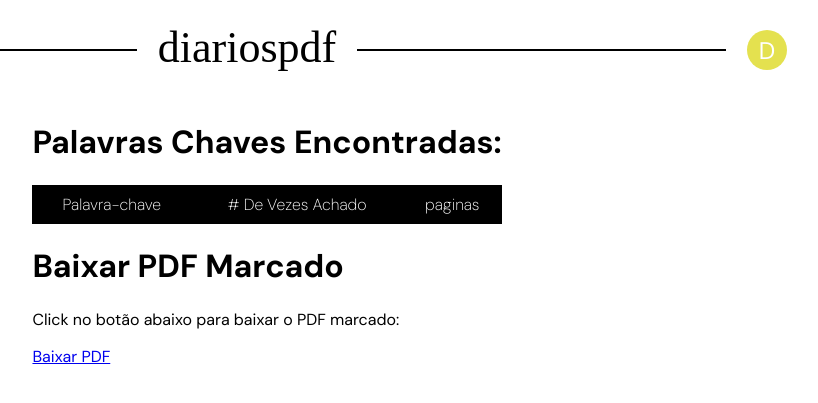
After one commit to andrescabrera83/diariospdf, a Flask app: page /pdf-marcado/1 in a window 1280 px wide. The commit adds this page. Shown: the top 403 px of the page, without its empty margins (373-1191 px from the left). Run offline with Flask 3, Linux system fonts and the light colour scheme; lists and menus that the app fills with data are empty; some web fonts are replaced.

Commit message:
new displayer updated

```diff
--- a/app.py
+++ b/app.py
@@ -21,6 +21,10 @@ from selenium.webdriver.chrome.options import Options
 from selenium.webdriver.common.by import By
 import time
 import tabula
+from datetime import datetime, timedelta
+
+from urllib.parse import urlparse, parse_qs
+from urllib.parse import urlencode
 
 
 
@@ -28,13 +32,11 @@ app = Flask(__name__)
 
 # Configure the upload directory
 
-diario_folder = 'DOU-MG'
 
-DIARIO_FOLDER = os.path.join('static', diario_folder)
 
 UPLOAD_FOLDER = 'static'
 app.config['UPLOAD_FOLDER'] = UPLOAD_FOLDER
-app.config['DIARIO_FOLDER'] = DIARIO_FOLDER
+
 
 # Get absolute path of the upload directory
 upload_dir = os.path.abspath(app.config['UPLOAD_FOLDER'])
@@ -59,67 +61,33 @@ def allowed_file(filename):
     return '.' in filename and filename.rsplit('.', 1)[1].lower() in ALLOWED_EXTENSIONS
 
 # Function to retrieve list of PDF files starting with 'highlighted_'
-def get_highlighted_pdf_files():
+def get_dou_files():
     pdf_folder = app.config['UPLOAD_FOLDER']
-    pdf_files = [f for f in os.listdir(pdf_folder) if f.endswith('.pdf')]
+    pdf_files = [f for f in os.listdir(pdf_folder) if f.startswith('caderno1') and f.endswith('.pdf')]
 
     return pdf_files
+
+def get_dou_file_today():
+    pdf_folder = app.config['UPLOAD_FOLDER']
+    # Get today's date
+    today = datetime.today().strftime('%Y-%m-%d')
+     # Construct the filename pattern
+    filename_pattern = f'caderno1_{today}.pdf'
+    print(filename_pattern)
+     # Filter PDF files based on the filename pattern
+    today_dou_file = [f for f in os.listdir(pdf_folder) if f == filename_pattern]
+
+    return today_dou_file
 
 ###################################################################################################################
 
 # Route to render the upload form
 @app.route('/')
 def index():
-    diario_path = app.config['DIARIO_FOLDER']
-    dp_specific = diario_path.split("/")[-1]
-    pdf_files = get_highlighted_pdf_files()
-    return render_template('index2.html', pdf_files=pdf_files, diario_path=dp_specific)
 
-####################################################################################################################
-
-# Define Scrapy spider to download PDF and extract text
-class PDFSpider(Spider):
-    name = 'pdf_spider'
-    start_urls = ['https://www.jornalminasgerais.mg.gov.br']
-
-    def __init__(self):
-        self.cursor: None
-        chrome_options = Options()
-        print("init: ", upload_dir)
-        prefs = {'download.default_directory':'/home/rdpuser/diariospdf/pdf_highlighter/static'} #UPDATE ADDRESS CORRESPONDING TO THE MACHINE, FOLDER MUST BE NAMED pdf_files
-        chrome_options.add_experimental_option('prefs', prefs)
-        #chrome_options.add_argument(f"--download.default_directory={prefs}")
-        chrome_options.add_argument("--headless")
-        self.driver = webdriver.Chrome(options=chrome_options)
-
-    def start_requests(self):
-        url = self.start_urls[0]
-        self.driver.get(url)
-        time.sleep(3)
-        self.driver.find_element(By.ID, "linkDownloadPDF").click()
-        time.sleep(4)
-        yield scrapy.Request(url, self.parse)
-
-    def parse(self, response):
-        pdf_url = response.xpath('//*[@id="linkDownloadPDF"]/@href').get()
-        if pdf_url:
-             yield Request(pdf_url, callback=self.save_pdf)
-        else:
-            self.logger.error('PDF URL not found on the webpage')
-
-
-    def save_pdf(self, response):
-        content_disposition = response.headers.get('Content-Disposition')
-        if content_disposition:
-
-            file_name = content_disposition.split('filename=')[-1].strip('"')
-            file_path = os.path.join('/home/rdpuser/diariospdf/pdf_highlighter/static', file_name)
-            print("File path found:", file_path)
-            with open(file_path, 'wb') as f:
-                f.write(response.body)
-
-        else:
-            print("Content-Disposition header not found. Unable to determine file name.")
+    pdf_files = get_dou_files()
+    today_dou_file = get_dou_file_today()
+    return render_template('index2.html', pdf_files=pdf_files, today=today_dou_file )
 
 
 
@@ -150,6 +118,10 @@ def upload_file():
     words_to_highlight = keywords.splitlines()
     print(words_to_highlight)
 
+    # Create a list to store information about each keyword
+    keyword_info = []
+
+
     #select name file
     file_names = request.form.getlist('file_names[]')
 
@@ -167,46 +139,71 @@ def upload_file():
             #open the pdf file
             doc = fitz.open(file_path)
 
+            # Initialize a dictionary to store page numbers where each keyword is found
+            keyword_pages = {keyword: [] for keyword in words_to_highlight}
+            # Initialize a dictionary to store the count of occurrences of each keyword
+            keyword_counts = {keyword: 0 for keyword in words_to_highlight}
+
              # Iterate through each page in the PDF
-            for page in doc:
+            for page_number, page in enumerate(doc, start=1):
                 # Iterate through each keyword
                 for keyword in words_to_highlight:
                     # Search for the keyword on the page
                     text_instances = page.search_for(keyword, quads=True)
-                    for inst in text_instances:
-                        highlight = page.add_highlight_annot(inst)
-                        highlight.update()
+                    if text_instances:
+                        # If keyword is found, increment the count for the keyword
+                        keyword_counts[keyword] += len(text_instances)
+                        # Add the page number to the list of pages where the keyword was found
+                        keyword_pages[keyword].append(page_number)
+                        # Highlight the keyword on the page (if needed)
+                        for inst in text_instances:
+                            highlight = page.add_highlight_annot(inst)
+                            highlight.update()
 
             #save the modified pdf with highlights
 
-            output_file_path = os.path.join(app.config['UPLOAD_FOLDER'], 'highlighted_' + fn)
+            output_file_path = os.path.join(app.config['UPLOAD_FOLDER'], 'marcado_' + fn)
             doc.save(output_file_path, garbage=4, deflate=True, clean=True)
 
             # Close the PDF document
             doc.close()
 
-            #return the modified PDF as a downloadable file
-            return send_file(output_file_path, as_attachment=True, download_name='highlighted_' + fn, mimetype='application/pdf')
+            # Append keyword information to the keyword_info list
+            for keyword, pages in keyword_pages.items():
+                found = bool(pages)
+                count = keyword_counts[keyword]  # Get the count from keyword_counts
+                keyword_info.append({"keyword": keyword, "found": found, "count": count, "pages": pages})
+                print(keyword_info)
+
+
+            # Encode the keyword information into the URL parameters
+            keyword_info_encoded = "&".join([f"keyword={info['keyword']}&count={info['count']}&found={info['found']}&pages={info['pages']}" for info in keyword_info])
+
+           # Redirect to a route to render a template with a download button
+            return redirect(url_for('render_download_page', filename='marcado_' + fn, keyword_info=keyword_info_encoded))
 
         else:
             return 'Invalid file format'
 
+@app.route('/pdf-marcado/<filename>')
+def render_download_page(filename):
+     # Get the encoded keyword information from the URL parameters
+    keyword_info_encoded = request.args.get('keyword_info', '')
+    # Decode the keyword information into a dictionary
+    keyword_info = parse_qs(keyword_info_encoded)
+    print("this: ",keyword_info)
+
+    return render_template('displayer.html', filename=filename, keyword_info=keyword_info)
 
 
-#######################################################################################################################
-
-# Function to start the Scrapy spider
-def run_spider():
-    process = CrawlerProcess(settings={
-        'USER_AGENT': 'Mozilla/5.0 (X11; Linux x86_64) AppleWebKit/537.36 (KHTML, like Gecko) Chrome/91.0.4472.124 Safari/537.36'
-
-    })
-    process.crawl(PDFSpider)
-    process.start()
+@app.route('/download/<filename>')
+def download_file(filename):
+    return send_file(os.path.join(app.config['UPLOAD_FOLDER'], filename), as_attachment=True, download_name=filename, mimetype='application/pdf')
 
 
+#host='62.72.9.159'
 
 
 if __name__ == "__main__":
-    #run_spider()  # Start the Scrapy spider
-    app.run( debug=True)
+
+    app.run(debug=True)
--- a/static/styles.css
+++ b/static/styles.css
@@ -8,6 +8,7 @@ body {
     background-color: white;
     justify-content: center;
     overflow-x: hidden;
+    overflow-y: auto;
 
 
     font-family: "DM Sans", sans-serif;
@@ -17,6 +18,10 @@ body {
 
     padding-inline: 29px;
 
+}
+
+.hidden {
+    display: none !important; /* Hide the element by default */
 }
 
 .nav-mobile {
@@ -179,6 +184,27 @@ td {
 
 }
 
+#toggleButton{
+    background: none;
+    border: none;
+    color: inherit;
+    font: inherit;
+    cursor: pointer;
+    padding: 0;
+    margin: 0;
+}
+
+#toggleButton:hover{
+    text-decoration: underline;
+}
+
+ /* Increase the size of radio buttons */
+ .radio-button-large {
+    transform: scale(1.5); /* Change the scale factor as needed */
+    margin-left: -5px;
+    margin-right: 8px;
+}
+
 .text-area-container textarea{
     width: 100%;
     font-size: 17px;
@@ -189,9 +215,11 @@ td {
 
 }
 
-.text-area-container p{
+.instrc-3{
     font-size: 20px;
 }
+
+
 
 .button-submit {
     background-color: #191919; /* Green */
--- a/templates/base.html
+++ b/templates/base.html
@@ -32,25 +32,25 @@
 <body>
 
     <nav class="nav-mobile">
-        <div class="user-icon">A</div>
+        <div class="user-icon">D</div>
 
         <div style="flex: 1; padding: 21px;">
             <hr  color="black">
         </div>
 
 
-        <h2 style="margin-bottom: 35px;">diariospdf</h2>
+        <h2 style="margin-bottom: 35px;"><a href="{{ url_for('index') }}" style="text-decoration: none; color: inherit;">diariospdf</a></h2>
     </nav>
 
     <nav class="nav-desktop">
         <div style="flex: 1; padding: 21px;">
             <hr  color="black">
         </div>
-        <h2>diariospdf</h2>
+        <h2><a href="{{ url_for('index') }}" style="text-decoration: none; color: inherit;">diariospdf</a></h2>
         <div style="flex: 1; padding: 21px;">
             <hr  color="black">
         </div>
-        <div class="user-icon">A</div>
+        <div class="user-icon">D</div>
 
     </nav>
 
--- /dev/null
+++ b/templates/displayer.html
@@ -0,0 +1,66 @@
+{% extends "base.html" %}
+
+{% block title %}DiariosPDF{% endblock %}
+
+{% block content %}
+
+<style>
+    table {
+        width: 100%;
+        border-collapse: collapse;
+
+    }
+
+    td{
+        border: 1px solid black;
+        padding: 8px;
+    }
+
+    th{
+        border: 1px solid rgb(0, 0, 0);
+        background-color: black;
+        color: white;
+        padding: 8px;
+        font-weight: 200;
+    }
+</style>
+
+<div>
+    <h1>Palavras Chaves Encontradas:</h1>
+
+    <table>
+        <thead>
+            <tr>
+                <th>Palavra-chave</th>
+                <th># De Vezes Achado</th>
+                <th>paginas</th>
+            </tr>
+        </thead>
+        <tbody>
+            {% for index in range(keyword_info['found']|length) %}
+            {% if keyword_info['found'][index] == 'True' %}
+            <tr>
+                <td>"{{ keyword_info['keyword'][index] }}"</td>
+                <td>{{ keyword_info['count'][index] }}</td>
+                <td>{{ keyword_info['pages'][index] }}</td>
+            </tr>
+            {% else %}
+            <tr>
+                <td colspan="4">
+                    "{{ keyword_info['keyword'][index] }}" não foi achado.
+                </td>
+            </tr>
+            {% endif %}
+            {% endfor %}
+
+        </tbody>
+    </table>
+
+    <h1>Baixar PDF Marcado</h1>
+    <p>Click no botão abaixo para baixar o PDF marcado:</p>
+    <a href="{{ url_for('download_file', filename=filename) }}" class="btn btn-primary">Baixar PDF</a>
+
+</div>
+
+
+{% endblock %}
```
Also changed, not shown: templates/index2.html (+69 -9 lines), 7 other files.
